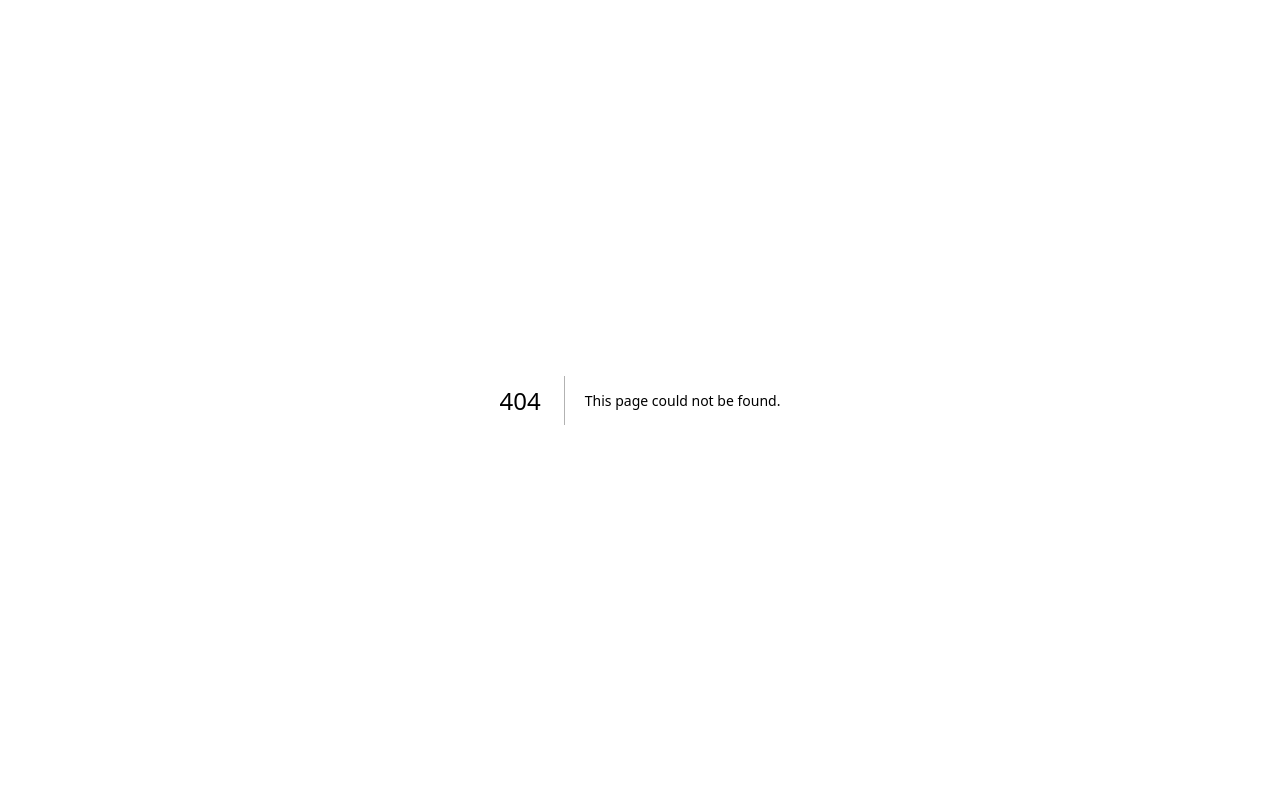
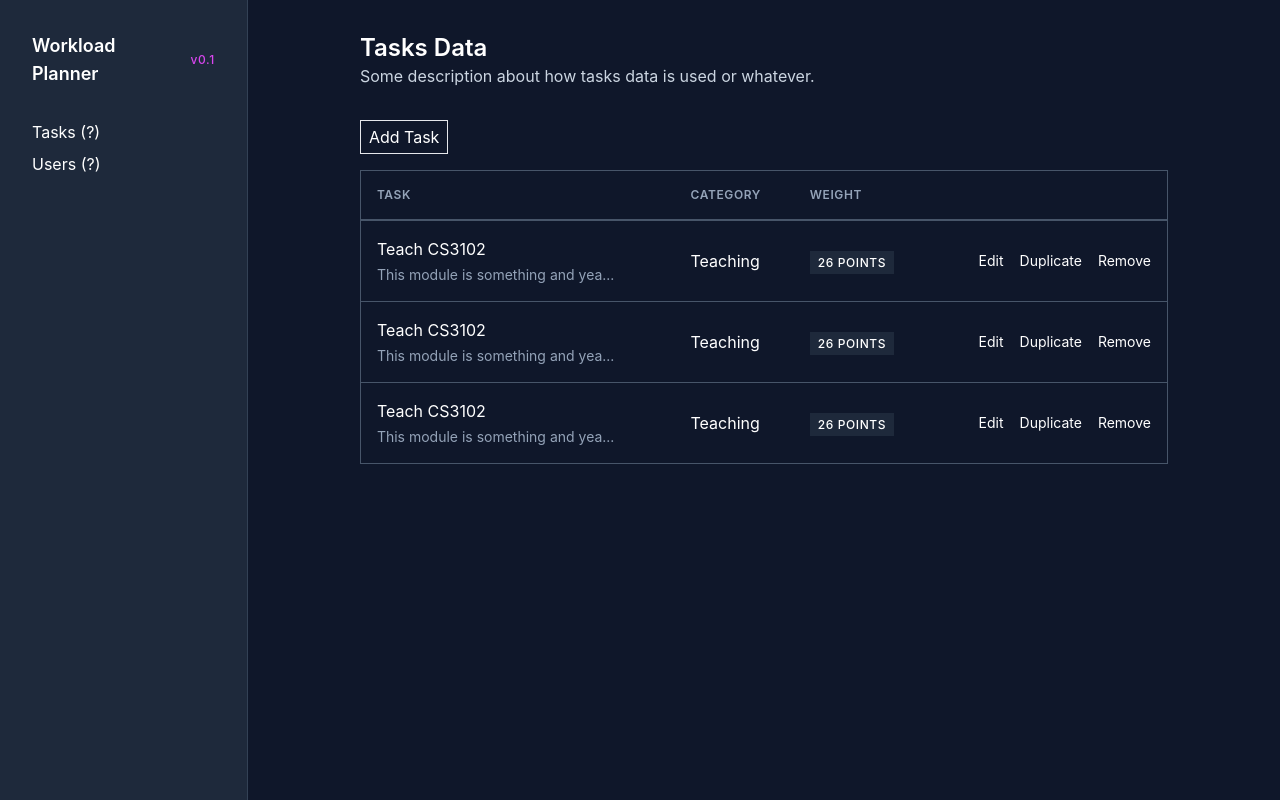
Before and after one commit to conjure-cp/task-allocation-demo, a Next.js app: page /tasks in a window 1280 px wide. Before the commit this address had no page. Built offline with nearby package versions, Linux system fonts and the light colour scheme.

Commit message:
start prototyping, layout, tasks page

```diff
--- /dev/null
+++ b/components/layout.js
@@ -0,0 +1,25 @@
+import Link from "next/link";
+
+export default function Layout({ children }) {
+  return (
+    <div className={"flex items-stretch h-screen"}>
+      <div className={"w-[19rem] bg-slate-800 border-slate-700 border-r px-8 py-8"}>
+        <div className={"flex items-center space-x-2"}>
+          <h1 className={"text-lg font-semibold"}>Workload Planner</h1>
+          <span className={"text-xs tracking-wider font-medium text-fuchsia-500"}>v0.1</span>
+        </div>
+        <div className={"mt-8 flex flex-col items-start space-y-2"}>
+          <NavigationLink href={"#"}>Tasks (?)</NavigationLink>
+          <NavigationLink href={"#"}>Users (?)</NavigationLink>
+        </div>
+      </div>
+      <div className={"py-8 px-28 w-full"}>{children}</div>
+    </div>
+  );
+}
+
+function NavigationLink({ children, href }) {
+  return (
+    <Link href={href} className={"hover:underline"}>{children}</Link>
+  );
+}
--- a/pages/_app.js
+++ b/pages/_app.js
@@ -1,7 +1,12 @@
-import '../styles/globals.css'
+import "../styles/globals.css";
+import Layout from "../components/layout";
 
 function MyApp({ Component, pageProps }) {
-  return <Component {...pageProps} />
+  return (
+    <Layout>
+      <Component {...pageProps} />
+    </Layout>
+  );
 }
 
-export default MyApp
+export default MyApp;
--- /dev/null
+++ b/pages/_document.js
@@ -0,0 +1,13 @@
+import { Html, Head, Main, NextScript } from "next/document";
+
+export default function Document() {
+  return (
+    <Html>
+      <Head />
+      <body className={"bg-slate-900 text-white"}>
+        <Main />
+        <NextScript />
+      </body>
+    </Html>
+  );
+}
--- a/pages/api/hello.js
+++ /dev/null
@@ -1,5 +0,0 @@
-// Next.js API route support: https://nextjs.org/docs/api-routes/introduction
-
-export default function handler(req, res) {
-  res.status(200).json({ name: 'John Doe' })
-}
--- /dev/null
+++ b/pages/tasks.js
@@ -0,0 +1,79 @@
+export default function TasksPage() {
+  return (
+    <div>
+      <div>
+        <h1 className={"text-2xl font-semibold"}>Tasks Data</h1>
+        <p className={"text-slate-300"}>
+          Some description about how tasks data is used or whatever.
+        </p>
+      </div>
+      <div className={"mt-8"}>
+        <button className={"border py-1 px-2 hover:underline"}>Add Task</button>
+        <table
+          className={
+            "mt-4 w-full divide-y-2 divide-slate-600 border border-slate-600"
+          }
+        >
+          <thead>
+            <tr>
+              <TableHeader>Task</TableHeader>
+              <TableHeader>Category</TableHeader>
+              <TableHeader>Weight</TableHeader>
+            </tr>
+          </thead>
+          <tbody className={"divide-y divide-slate-600"}>
+            <TaskRow />
+            <TaskRow />
+            <TaskRow />
+          </tbody>
+        </table>
+      </div>
+    </div>
+  );
+}
+
+function TaskRow() {
+  return (
+    <tr>
+      <TableData className={"flex flex-col items-start space-y-1"}>
+        <button className={"hover:underline"}>Teach CS3102</button>
+        <p className={"text-sm text-slate-400"}>
+          This module is something and yea...
+        </p>
+      </TableData>
+      <TableData>Teaching</TableData>
+      <TableData className={""}>
+        <span
+          className={
+            "bg-slate-800 py-1 px-2 text-xs font-medium uppercase tracking-wider"
+          }
+        >
+          26 Points
+        </span>
+      </TableData>
+      <TableData>
+        <div className={"flex items-center justify-end space-x-4"}>
+          <button className={"text-sm hover:underline"}>Edit</button>
+          <button className={"text-sm hover:underline"}>Duplicate</button>
+          <button className={"text-sm hover:underline"}>Remove</button>
+        </div>
+      </TableData>
+    </tr>
+  );
+}
+
+function TableHeader({ children }) {
+  return (
+    <th
+      className={
+        "py-4 px-4 text-left text-xs font-semibold uppercase tracking-wider text-slate-400"
+      }
+    >
+      {children}
+    </th>
+  );
+}
+
+function TableData({ children, className }) {
+  return <td className={`py-4 px-4 ${className}`}>{children}</td>;
+}
--- a/styles/globals.css
+++ b/styles/globals.css
@@ -1,3 +1,5 @@
 @tailwind base;
 @tailwind components;
 @tailwind utilities;
+
+@import url('https://fonts.googleapis.com/css2?family=Inter:wght@100;200;300;400;500;600;700;800;900&display=swap');
--- a/tailwind.config.js
+++ b/tailwind.config.js
@@ -1,3 +1,5 @@
+const defaultTheme = require('tailwindcss/defaultTheme')
+
 /** @type {import('tailwindcss').Config} */
 module.exports = {
   content: [
@@ -6,7 +8,11 @@ module.exports = {
     "./components/**/*.{js,ts,jsx,tsx}",
   ],
   theme: {
-    extend: {},
+    extend: {
+      fontFamily: {
+        "sans": ["Inter", ...defaultTheme.fontFamily.sans]
+      }
+    },
   },
   plugins: [],
-}
+};
```
